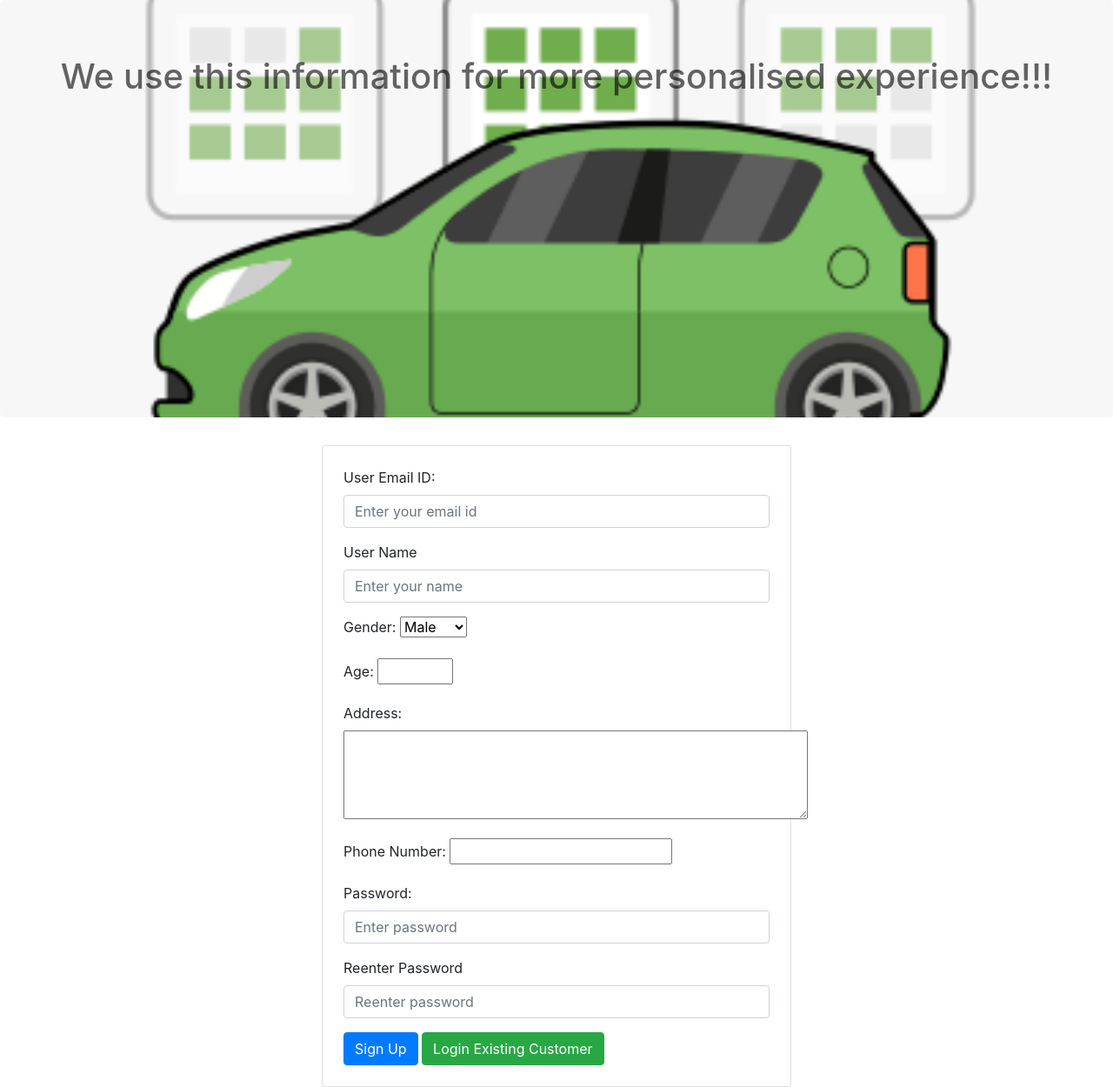
After one commit to preetikrish19/carsrent, a PHP site: page /signup.php in a window 1280 px wide. The commit adds this page. Shown: the whole page at 87% size. Run offline with PHP 8.4, Linux system fonts and the light colour scheme.

Commit message:
signup page

```diff
--- a/main.css
+++ b/main.css
@@ -11,7 +11,7 @@
     background: url("jumbotron.jpg");
     background-position: center center;
     background-repeat: no-repeat;
-    background-size: cover;
+    background-size: 100% 100%;
 }
 
 .btn-dark{
--- /dev/null
+++ b/signup.php
@@ -0,0 +1,103 @@
+<!DOCTYPE html>
+<html lang="en">
+<head>
+    <title>New Passenger?</title>
+    <meta name="viewport" content="width=device-width, initial-scale=1">
+    <link rel="stylesheet" href="https://maxcdn.bootstrapcdn.com/bootstrap/4.5.2/css/bootstrap.min.css">
+    <link rel="stylesheet" href="style.css">
+    <script src="https://ajax.googleapis.com/ajax/libs/jquery/3.5.1/jquery.min.js"></script>
+    <script src="https://cdnjs.cloudflare.com/ajax/libs/popper.js/1.16.0/umd/popper.min.js"></script>
+    <script src="https://maxcdn.bootstrapcdn.com/bootstrap/4.5.2/js/bootstrap.min.js"></script>
+</head>
+<body>
+
+<div class="jumbotron text-center">
+  <div class="text">
+    <h1 style="opacity: 1">We use this information for more personalised experience!!!</h1>
+  </div>
+</div>
+<div class="container">
+    <p id="error" class="text-white text-center bg-danger"></p>
+    <p id="success" class="text-white text-center bg-success"></p>
+    <div class="container">
+        <div class="col-md-6 mx-auto card p-4">
+            <form>
+                <div class="form-group">
+                    <label for="email">User Email ID:</label>
+                    <input type="text" class="form-control" placeholder="Enter your email id" id="email" name="email">
+                </div>
+                <div class="form-group">
+                    <label for="name">User Name</label>
+                    <input type="text" class="form-control" placeholder="Enter your name" id="name" name="name">
+                </div>
+                <div class="form-group">
+                  <label for="gender">Gender: </label>
+                  <select id="gender" name="gender">
+                    <option value="male">Male</option>
+                    <option value="female">Female</option>
+                  </select>
+                </div>
+                <div class="form-group">
+                    <label for="age">Age: </label>
+                    <input type="number" id="age" name="age" min="1" max="80">
+                </div>
+                <div class="form-group">
+                    <label for="addres">Address:</label>
+                    <textarea rows="4" cols="50" name="address"></textarea>
+                </div>
+                <div class="form-group">
+                    <label for="number">Phone Number:</label>
+                    <input type="text" id="number" name="number">
+                </div>
+                <div class="form-group">
+                    <label for="pwd">Password:</label>
+                    <input type="password" class="form-control" placeholder="Enter password" id="password" name="password">
+                </div>
+                <div class="form-group">
+                    <label for="pwd">Reenter Password</label>
+                    <input type="password" class="form-control" placeholder="Reenter password" id="repass" name="repass">
+                </div>
+
+                <button type="button" class="btn btn-primary submit" name="submit" onclick="addUser()">Sign Up</button>
+                <a type="button" class="btn btn-success submit" href="login.php" >Login Existing Customer</a>
+            </form>
+        </div>
+    </div>
+</div>
+
+<script>
+    function addUser(){
+        var user= $('#name');
+        var email = $('#email');
+        var pwd = $('#password');
+        var repwd = $('#repass');
+        var error = $('#error');
+        var success = $('#success')
+
+        if(!(user.val() && email.val() && pwd.val() && repwd.val())){
+            error.html("Please fill all the data");
+        } else {
+            if(pwd.val() !== repwd.val()){
+                error.html("Passwords do not match.");
+            }else{
+                $.post('adduser.php', {
+                    name: user.val(),
+                    email: email.val(),
+                    pwd: pwd.val()
+                }, function (result){
+                    if(result==='SUCCESS'){
+                        error.empty();
+                        success.html("User Added, Proceed to login.");
+                        alert(result);
+                        window.location.href='login.php'
+                    }else{
+                        error.html(result);
+                    }
+                })
+            }
+        }
+    }
+</script>
+
+</body>
+</html>
--- /dev/null
+++ b/style.css
@@ -0,0 +1,11 @@
+.text{
+opacity: 0.6;
+color: black;
+}
+.jumbotron{
+    background: url("car.png");
+    background-position: center center;
+    background-repeat: no-repeat;
+    background-size: cover;
+    height: 30em;
+}
```
Also changed, not shown: car.png (added).
